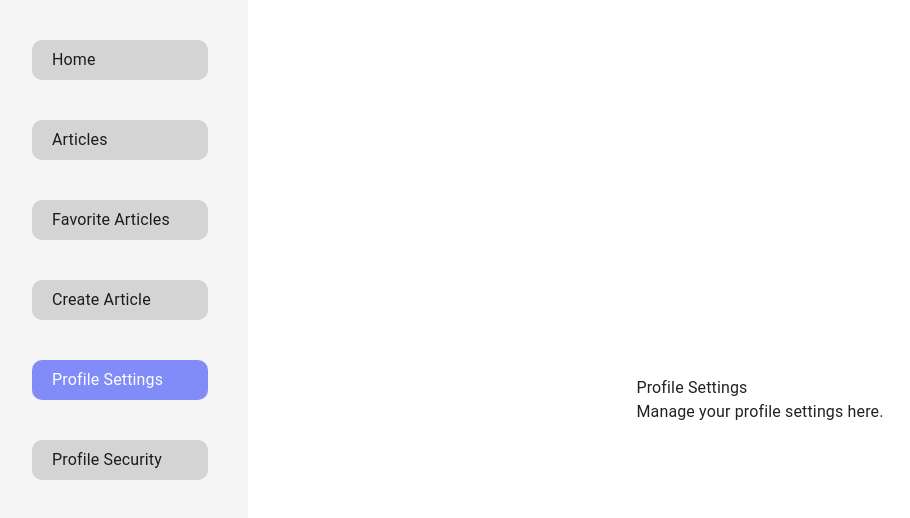
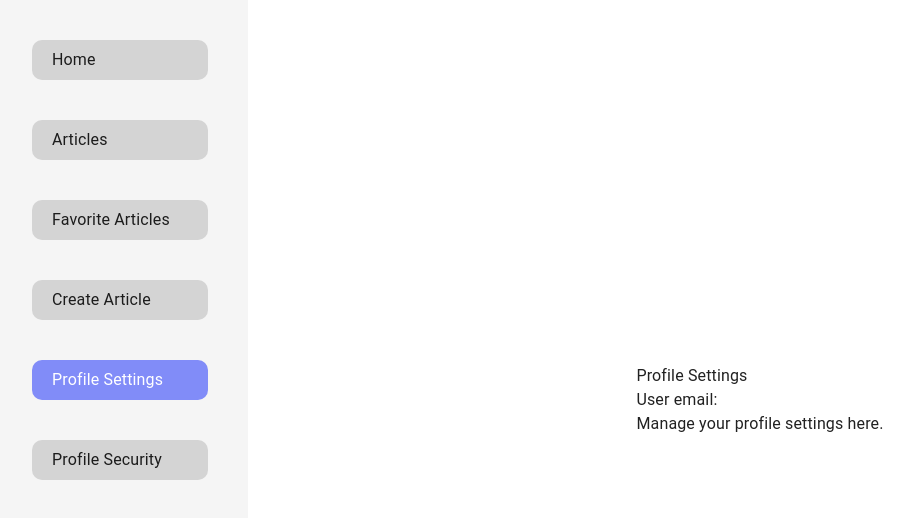
Before and after one commit to vikachebera/next_js, a Next.js app in the folder my-next-app/: page /profile/settings in a window 1280 px wide. Shown: the top 518 px of the page, without its empty margins (8-918 px from the left). Built offline with nearby package versions, Linux system fonts and the light colour scheme.

Commit message:
task1 completed

```diff
--- a/my-next-app/src/app/(main)/profile/settings/page.tsx
+++ b/my-next-app/src/app/(main)/profile/settings/page.tsx
@@ -1,7 +1,25 @@
+'use client'
+import { useEffect, useState } from "react";
+
 export default function SettingsPage() {
+    const [email, setEmail] = useState('');
+
+    const login = process.env.USER_LOGIN;
+    const password = process.env.USER_PASSWORD;
+
+    console.log("Login (server):", login);
+    console.log("Password (server):", password);
+
+    useEffect(() => {
+        setEmail(process.env.NEXT_PUBLIC_USER_EMAIL || '');
+        console.log("Email (browser):", process.env.NEXT_PUBLIC_USER_EMAIL);
+    }, []);
+
+
     return (
         <div>
             <h1>Profile Settings</h1>
+            <p>User email: {email}</p>
             <p>Manage your profile settings here.</p>
         </div>
     );
```
